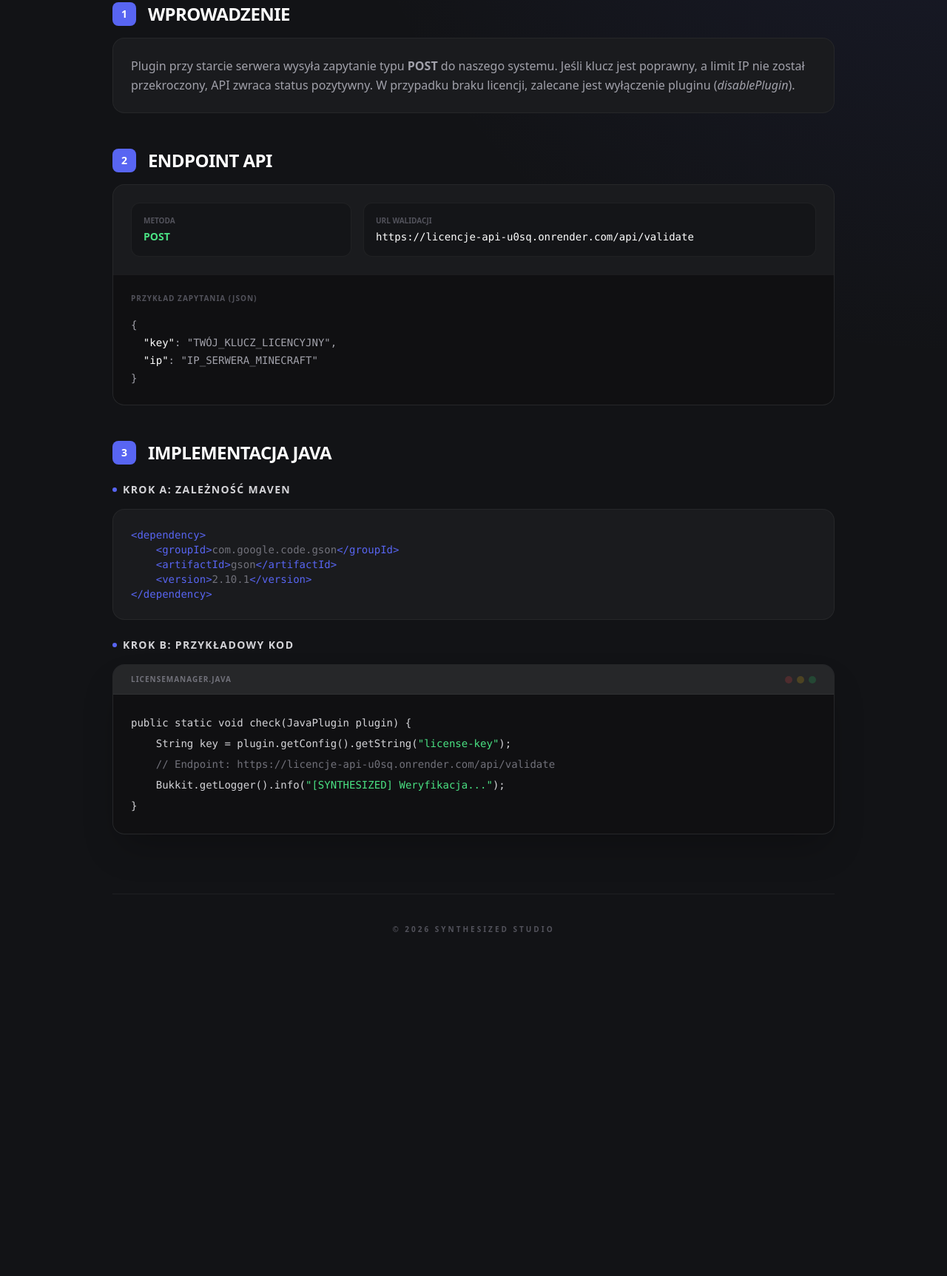
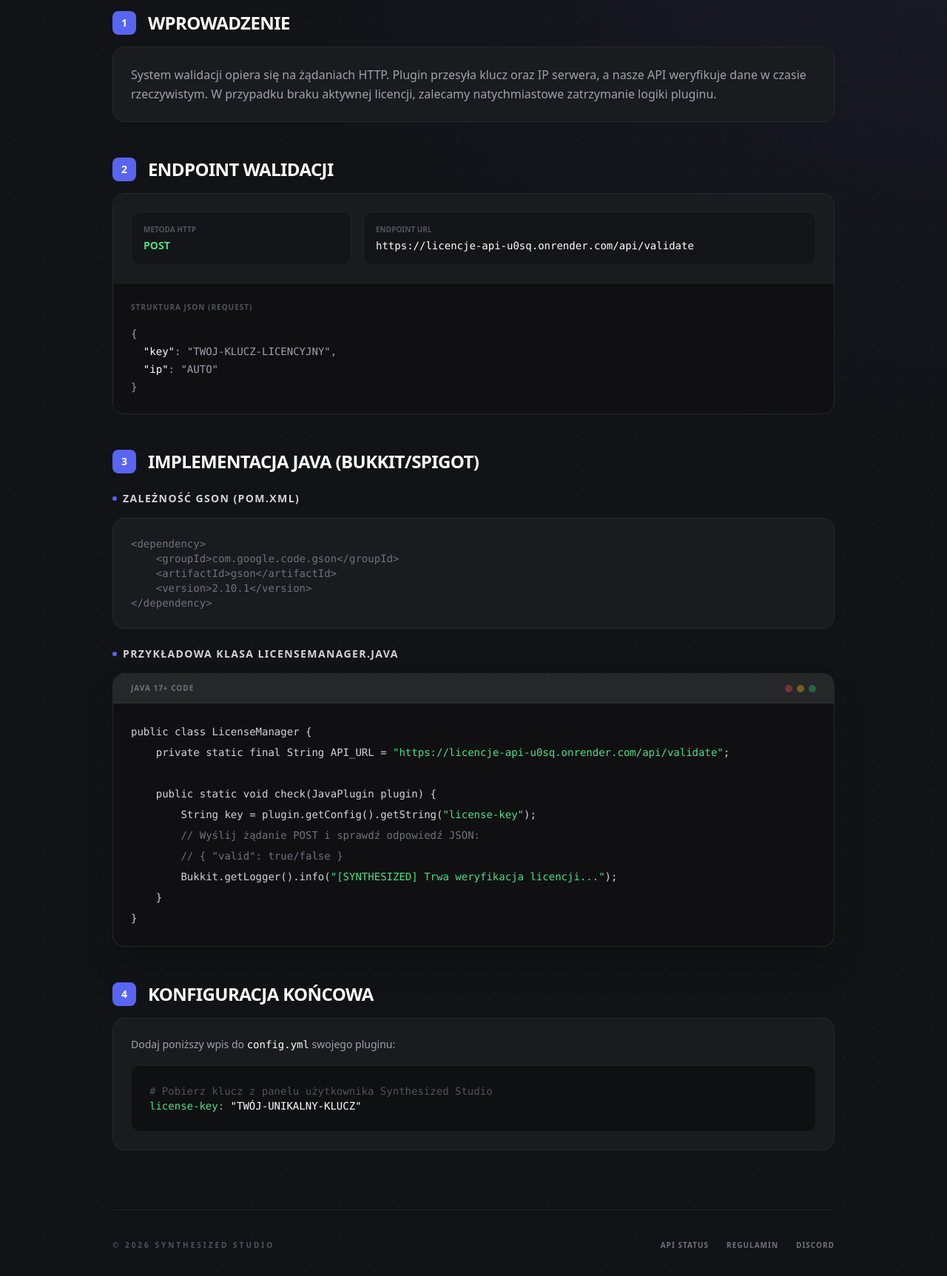
Before and after one commit to Qali0924/licencje-api, a website: page public/docs.html in a window 1280 px wide. Shown: the part 351-2076 px from the top of the page at 74% size. Before the commit the page ends 1663 px from the top, so only its background shows below. Drawn offline with nearby package versions, Linux system fonts and the light colour scheme.

Commit message:
Update docs.html

```diff
--- a/public/docs.html
+++ b/public/docs.html
@@ -27,17 +27,14 @@
       }
     </script>
     <style>
-        /* Standaryzacja ikon */
-        .material-icons-outlined {
-            vertical-align: middle;
-            line-height: 1;
-        }
+        .material-icons-outlined { vertical-align: middle; line-height: 1; }
         .neon-glow { background: radial-gradient(circle at 100% 0%, rgba(88, 101, 242, 0.1) 0%, transparent 40%); }
-        pre { scrollbar-width: thin; scrollbar-color: #343538 transparent; }
+        pre { scrollbar-width: thin; scrollbar-color: #343538 transparent; overflow-x: auto; }
         code { font-family: 'JetBrains Mono', 'Fira Code', monospace; }
+        .bg-grid { background-image: radial-gradient(rgba(255,255,255,0.05) 1px, transparent 0); background-size: 40px 40px; }
     </style>
 </head>
-<body class="bg-surface font-body text-zinc-400 min-h-screen relative overflow-x-hidden">
+<body class="bg-surface font-body text-zinc-400 min-h-screen relative overflow-x-hidden bg-grid">
 
     <div class="absolute inset-0 neon-glow pointer-events-none"></div>
 
@@ -57,16 +54,16 @@
 
     <main class="max-w-5xl mx-auto px-6 py-12 relative z-10">
 
-        <div class="mb-16">
-            <div class="flex items-center gap-3 mb-4">
+        <div class="mb-16 text-center md:text-left">
+            <div class="flex items-center justify-center md:justify-start gap-3 mb-4">
                 <span class="bg-primary-container/20 text-primary-container text-[10px] font-black px-2 py-1 rounded border border-primary-container/30 uppercase tracking-widest">Dokumentacja V2</span>
-                <span class="h-px flex-1 bg-gradient-to-r from-white/10 to-transparent"></span>
+                <span class="hidden md:block h-px flex-1 bg-gradient-to-r from-white/10 to-transparent"></span>
             </div>
-            <h1 class="text-5xl font-black text-white tracking-tight uppercase mb-4">
+            <h1 class="text-4xl md:text-6xl font-black text-white tracking-tight uppercase mb-4">
                 Integracja <span class="text-primary-container">API</span>
             </h1>
             <p class="text-zinc-500 text-lg max-w-2xl">
-                Dowiedz się, jak w kilku prostych krokach zabezpieczyć swój plugin Minecraft korzystając z systemu <b>Synthesized Studio</b>.
+                Zabezpiecz swój projekt w kilka minut korzystając z globalnej infrastruktury <b>Synthesized Studio</b>.
             </p>
         </div>
 
@@ -78,33 +75,33 @@
                     <h2 class="text-2xl font-bold uppercase tracking-tight">Wprowadzenie</h2>
                 </div>
                 <div class="bg-surface-container-low border border-white/5 p-6 rounded-2xl leading-relaxed">
-                    Plugin przy starcie serwera wysyła zapytanie typu <b>POST</b> do naszego systemu. Jeśli klucz jest poprawny, a limit IP nie został przekroczony, API zwraca status pozytywny. W przypadku braku licencji, zalecane jest wyłączenie pluginu (<i>disablePlugin</i>).
+                    System walidacji opiera się na żądaniach HTTP. Plugin przesyła klucz oraz IP serwera, a nasze API weryfikuje dane w czasie rzeczywistym. W przypadku braku aktywnej licencji, zalecamy natychmiastowe zatrzymanie logiki pluginu.
                 </div>
             </section>
 
             <section class="space-y-4">
                 <div class="flex items-center gap-4 text-white">
                     <span class="w-8 h-8 rounded-lg bg-primary-container flex items-center justify-center font-bold text-sm">2</span>
-                    <h2 class="text-2xl font-bold uppercase tracking-tight">Endpoint API</h2>
+                    <h2 class="text-2xl font-bold uppercase tracking-tight">Endpoint Walidacji</h2>
                 </div>
                 <div class="bg-surface-container-low border border-white/5 rounded-2xl overflow-hidden">
                     <div class="p-6 space-y-4">
                         <div class="grid grid-cols-1 md:grid-cols-3 gap-4">
                             <div class="bg-black/20 p-4 rounded-xl border border-white/5">
-                                <p class="text-[10px] font-black text-zinc-600 uppercase mb-1">Metoda</p>
+                                <p class="text-[10px] font-black text-zinc-600 uppercase mb-1">Metoda HTTP</p>
                                 <p class="text-secondary font-bold text-sm">POST</p>
                             </div>
                             <div class="bg-black/20 p-4 rounded-xl border border-white/5 md:col-span-2">
-                                <p class="text-[10px] font-black text-zinc-600 uppercase mb-1">URL Walidacji</p>
+                                <p class="text-[10px] font-black text-zinc-600 uppercase mb-1">Endpoint URL</p>
                                 <p class="text-white font-mono text-sm break-all">https://licencje-api-u0sq.onrender.com/api/validate</p>
                             </div>
                         </div>
                     </div>
                     <div class="bg-black/40 border-t border-white/5 p-6">
-                        <p class="text-[10px] font-black text-zinc-600 uppercase mb-4 tracking-widest">Przykład zapytania (JSON)</p>
+                        <p class="text-[10px] font-black text-zinc-600 uppercase mb-4 tracking-widest">Struktura JSON (Request)</p>
                         <pre class="text-sm text-primary leading-6"><code>{
-  <span class="text-white">"key"</span>: "TWÓJ_KLUCZ_LICENCYJNY",
-  <span class="text-white">"ip"</span>: "IP_SERWERA_MINECRAFT"
+  <span class="text-white">"key"</span>: "TWOJ-KLUCZ-LICENCYJNY",
+  <span class="text-white">"ip"</span>: "AUTO"
 }</code></pre>
                     </div>
                 </div>
@@ -113,51 +110,76 @@
             <section class="space-y-6">
                 <div class="flex items-center gap-4 text-white">
                     <span class="w-8 h-8 rounded-lg bg-primary-container flex items-center justify-center font-bold text-sm">3</span>
-                    <h2 class="text-2xl font-bold uppercase tracking-tight">Implementacja Java</h2>
+                    <h2 class="text-2xl font-bold uppercase tracking-tight">Implementacja Java (Bukkit/Spigot)</h2>
                 </div>
 
                 <div class="space-y-4">
                     <h4 class="text-sm font-bold text-zinc-300 uppercase tracking-widest flex items-center gap-2">
-                        <span class="w-1.5 h-1.5 rounded-full bg-primary-container"></span> Krok A: Zależność Maven
+                        <span class="w-1.5 h-1.5 rounded-full bg-primary-container"></span> Zależność GSON (pom.xml)
                     </h4>
                     <div class="bg-surface-container-low border border-white/5 rounded-2xl p-6 bg-black/30">
-                        <pre class="text-sm text-zinc-500 overflow-x-auto"><code><span class="text-primary-container">&lt;dependency&gt;</span>
-    <span class="text-primary-container">&lt;groupId&gt;</span>com.google.code.gson<span class="text-primary-container">&lt;/groupId&gt;</span>
-    <span class="text-primary-container">&lt;artifactId&gt;</span>gson<span class="text-primary-container">&lt;/artifactId&gt;</span>
-    <span class="text-primary-container">&lt;version&gt;</span>2.10.1<span class="text-primary-container">&lt;/version&gt;</span>
-<span class="text-primary-container">&lt;/dependency&gt;</span></code></pre>
+                        <pre class="text-sm text-zinc-500"><code>&lt;dependency&gt;
+    &lt;groupId&gt;com.google.code.gson&lt;/groupId&gt;
+    &lt;artifactId&gt;gson&lt;/artifactId&gt;
+    &lt;version&gt;2.10.1&lt;/version&gt;
+&lt;/dependency&gt;</code></pre>
                     </div>
                 </div>
 
                 <div class="space-y-4">
                     <h4 class="text-sm font-bold text-zinc-300 uppercase tracking-widest flex items-center gap-2">
-                        <span class="w-1.5 h-1.5 rounded-full bg-primary-container"></span> Krok B: Przykładowy Kod
+                        <span class="w-1.5 h-1.5 rounded-full bg-primary-container"></span> Przykładowa klasa LicenseManager.java
                     </h4>
                     <div class="bg-surface-container-low border border-white/5 rounded-2xl overflow-hidden shadow-2xl">
                         <div class="bg-white/5 px-6 py-3 border-b border-white/5 flex items-center justify-between">
-                            <span class="text-[10px] font-bold text-zinc-500 uppercase tracking-widest">LicenseManager.java</span>
+                            <span class="text-[10px] font-bold text-zinc-500 uppercase tracking-widest">Java 17+ Code</span>
                             <div class="flex gap-1.5">
-                                <div class="w-2.5 h-2.5 rounded-full bg-red-500/20"></div>
-                                <div class="w-2.5 h-2.5 rounded-full bg-yellow-500/20"></div>
-                                <div class="w-2.5 h-2.5 rounded-full bg-green-500/20"></div>
+                                <div class="w-2.5 h-2.5 rounded-full bg-red-500/40"></div>
+                                <div class="w-2.5 h-2.5 rounded-full bg-yellow-500/40"></div>
+                                <div class="w-2.5 h-2.5 rounded-full bg-green-500/40"></div>
                             </div>
                         </div>
                         <div class="p-6 bg-black/40 overflow-x-auto">
-                            <pre class="text-sm leading-7 text-zinc-300"><code><span class="text-primary">public static void</span> check(JavaPlugin plugin) {
-    String key = plugin.getConfig().getString(<span class="text-secondary">"license-key"</span>);
-    <span class="text-zinc-500">// Endpoint: https://licencje-api-u0sq.onrender.com/api/validate</span>
-    Bukkit.getLogger().info(<span class="text-secondary">"[SYNTHESIZED] Weryfikacja..."</span>);
+                            <pre class="text-sm leading-7 text-zinc-300"><code><span class="text-primary">public class</span> LicenseManager {
+    <span class="text-primary">private static final String</span> API_URL = <span class="text-secondary">"https://licencje-api-u0sq.onrender.com/api/validate"</span>;
+
+    <span class="text-primary">public static void</span> check(JavaPlugin plugin) {
+        String key = plugin.getConfig().getString(<span class="text-secondary">"license-key"</span>);
+        <span class="text-zinc-500">// Wyślij żądanie POST i sprawdź odpowiedź JSON:
+        // { "valid": true/false }</span>
+        Bukkit.getLogger().info(<span class="text-secondary">"[SYNTHESIZED] Trwa weryfikacja licencji..."</span>);
+    }
 }</code></pre>
                         </div>
                     </div>
                 </div>
             </section>
+
+            <section class="space-y-4">
+                <div class="flex items-center gap-4 text-white">
+                    <span class="w-8 h-8 rounded-lg bg-primary-container flex items-center justify-center font-bold text-sm">4</span>
+                    <h2 class="text-2xl font-bold uppercase tracking-tight">Konfiguracja końcowa</h2>
+                </div>
+                <div class="bg-surface-container-low border border-white/5 p-6 rounded-2xl space-y-4">
+                    <p class="text-sm leading-relaxed">Dodaj poniższy wpis do <code class="text-white">config.yml</code> swojego pluginu:</p>
+                    <div class="bg-black/40 p-6 rounded-xl border border-white/5">
+                        <pre class="text-sm text-secondary"><code><span class="text-zinc-600"># Pobierz klucz z panelu użytkownika Synthesized Studio</span>
+<span class="text-primary">license-key</span>: <span class="text-white">"TWÓJ-UNIKALNY-KLUCZ"</span></code></pre>
+                    </div>
+                </div>
+            </section>
+
         </div>
 
-        <footer class="mt-20 pt-10 border-t border-white/5 text-center">
+        <footer class="mt-20 pt-10 border-t border-white/5 flex flex-col md:flex-row justify-between items-center gap-4">
             <p class="text-[10px] font-black text-zinc-600 uppercase tracking-[0.3em]">
                 © 2026 Synthesized Studio
             </p>
+            <div class="flex gap-6 text-[10px] font-bold uppercase tracking-widest text-zinc-500">
+                <a href="#" class="hover:text-primary-container transition-colors">API Status</a>
+                <a href="#" class="hover:text-primary-container transition-colors">Regulamin</a>
+                <a href="#" class="hover:text-primary-container transition-colors">Discord</a>
+            </div>
         </footer>
     </main>
 
```
